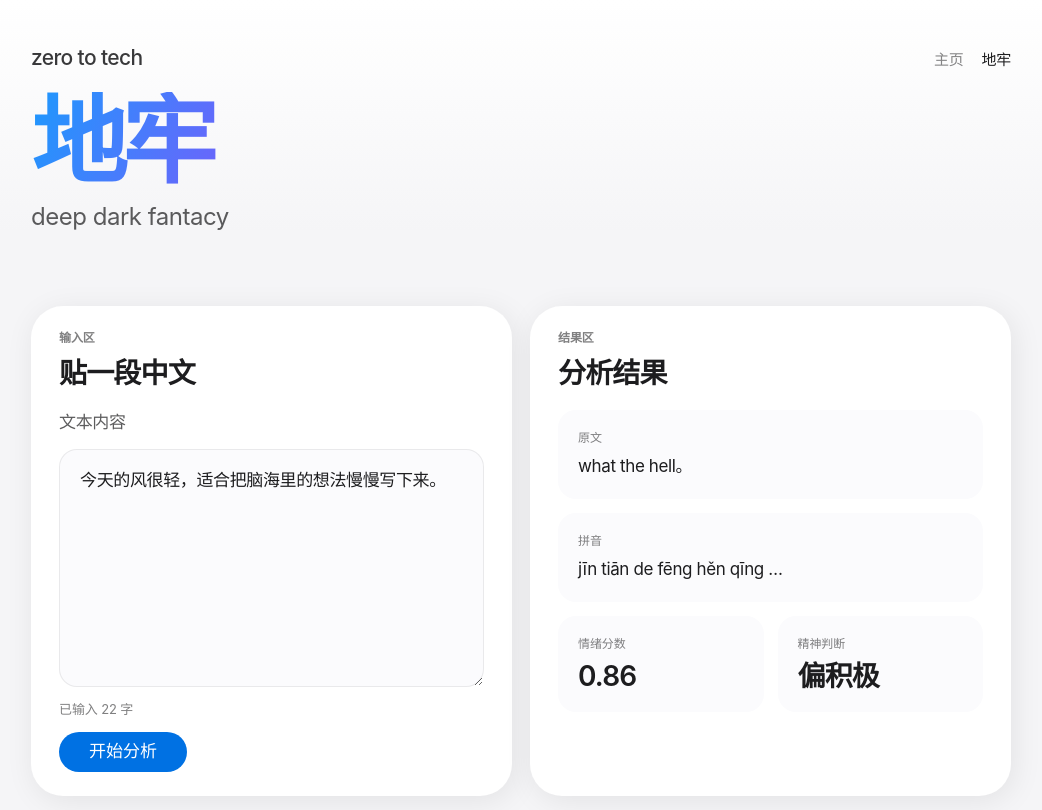
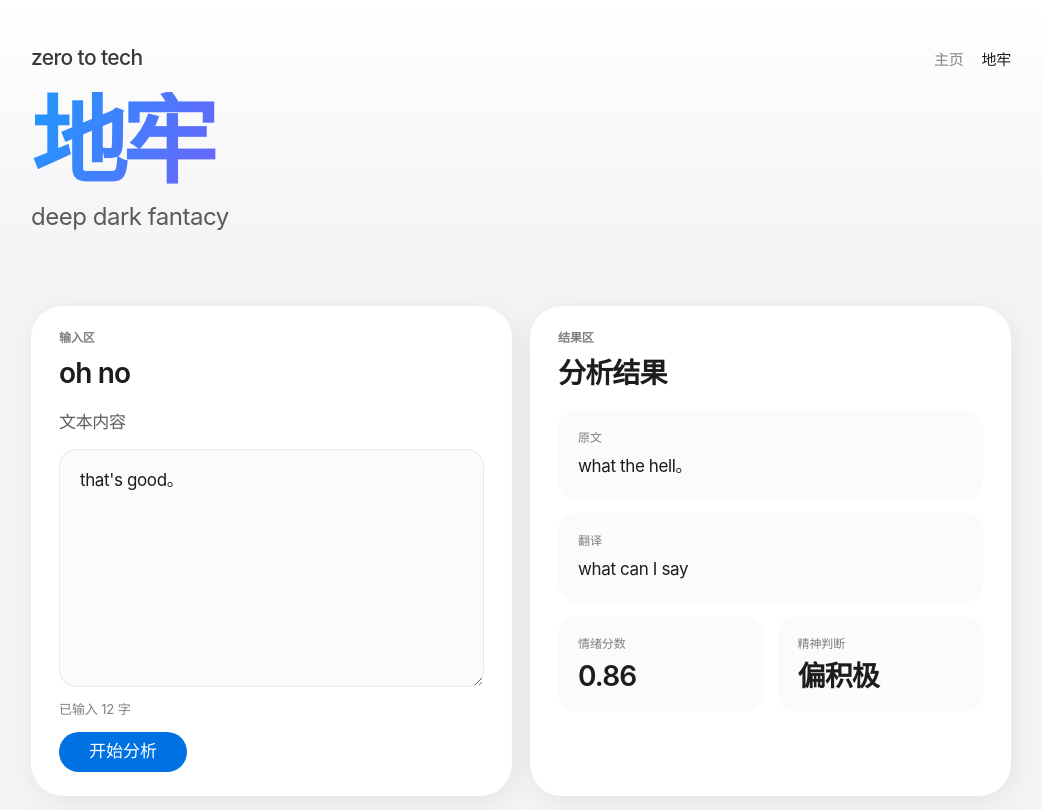
Before and after one commit to INTEGRITY-pursuit/a-try, a Next.js app: page /text-lab in a window 1280 px wide. Shown: the top 810 px of the page, without its empty margins (119-1161 px from the left). Built offline with nearby package versions, Linux system fonts and the light colour scheme.

Commit message:
改点中文

```diff
--- a/components/InputCard.jsx
+++ b/components/InputCard.jsx
@@ -6,20 +6,20 @@
 import { useState } from "react";
 
 export default function InputCard() {
-  const [text, setText] = useState("今天的风很轻，适合把脑海里的想法慢慢写下来。");
+  const [text, setText] = useState("that's good。");
 
   return (
     <article className="panel panel-half lab-panel card">
       <div className="panel-heading">
         <p className="section-kicker">输入区</p>
-        <h3>贴一段中文</h3>
+        <h3>oh no</h3>
       </div>
       <form className="lab-form" onSubmit={(e) => e.preventDefault()}>
         <label htmlFor="text-input">文本内容</label>
         <textarea
           id="text-input"
           rows="8"
-          placeholder="例如：生活没有标准答案，但每一天都值得认真感受。"
+          placeholder="for example：gonna never round ang round and desert you"
           value={text}
           onChange={(e) => setText(e.target.value)}
         />
--- a/components/ResultCard.jsx
+++ b/components/ResultCard.jsx
@@ -38,8 +38,8 @@ export default function ResultCard() {
           <p>what the hell。</p>
         </div>
         <div className="result-item">
-          <span>拼音</span>
-          <p>jīn tiān de fēng hěn qīng …</p>
+          <span>翻译</span>
+          <p>what can I say</p>
         </div>
         <div className="result-grid">
           <div className="result-badge">
```
